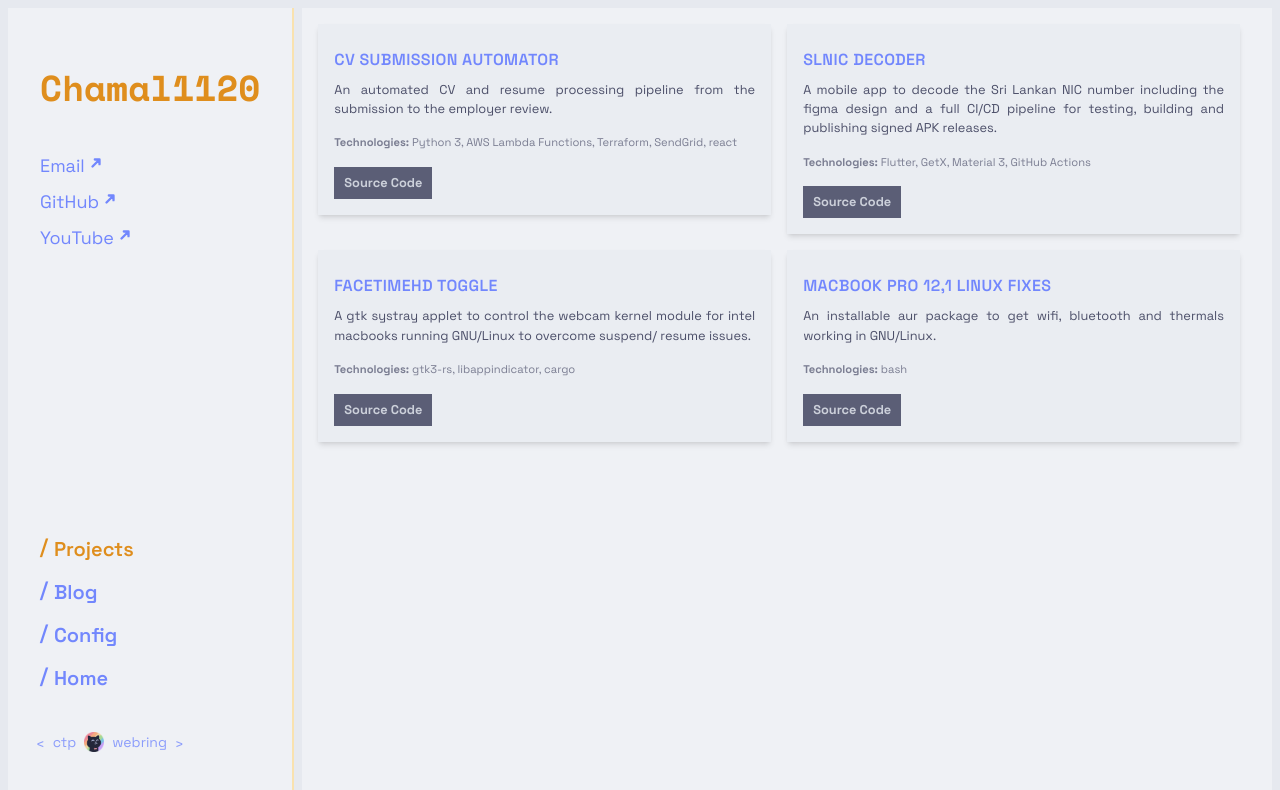
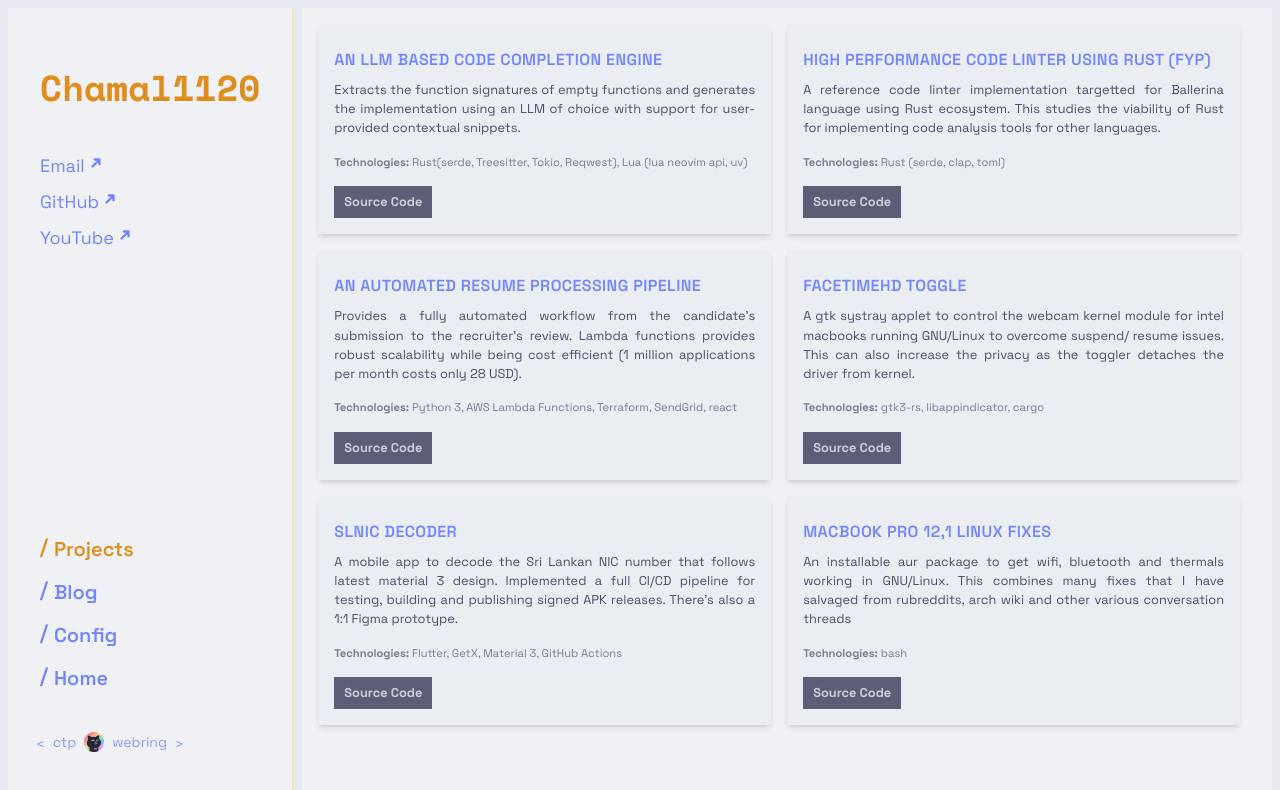
Before and after one commit to Chamal1120/my-personal-site, a Next.js app: page /projects in a window 1280 px wide. Shown: the top 790 px of the page. Built offline with nearby package versions, Linux system fonts and the light colour scheme.

Commit message:
chore: update project info

```diff
--- a/app/projects/page.tsx
+++ b/app/projects/page.tsx
@@ -8,34 +8,51 @@ export default function ProjectsPage() {
   // List of projects
   const projects = [
     {
-      title: "CV Submission Automator",
+      title: "An LLM based code completion engine",
       description:
-        "An automated CV and resume processing pipeline from the submission to the employer review.",
+        "Extracts the function signatures of empty functions and generates the implementation using an LLM of choice with support for user-provided contextual snippets.",
+      technologies:
+        "Rust(serde, Treesitter, Tokio, Reqwest), Lua (lua neovim api, uv)",
+      sourceCodeLink: "https://github.com/Chamal1120/chace",
+      previewLink: null,
+    },
+    {
+      title: "High performance code linter using Rust (FYP)",
+      description:
+        "A reference code linter implementation targetted for Ballerina language using Rust ecosystem. This studies the viability of Rust for implementing code analysis tools for other languages.",
+      technologies: "Rust (serde, clap, toml)",
+      sourceCodeLink: "https://github.com/RuztyCrabs/Blazelint",
+      previewLink: null,
+    },
+    {
+      title: "An automated resume processing pipeline",
+      description:
+        "Provides a fully automated workflow from the candidate’s submission to the recruiter’s review. Lambda functions provides robust scalability while being cost efficient (1 million applications per month costs only 28 USD).",
       technologies:
         "Python 3, AWS Lambda Functions, Terraform, SendGrid, react",
       sourceCodeLink: "https://github.com/Chamal1120/cv-submission-automator",
       previewLink: null,
     },
     {
+      title: "facetimehd Toggle",
+      description:
+        "A gtk systray applet to control the webcam kernel module for intel macbooks running GNU/Linux to overcome suspend/ resume issues. This can also increase the privacy as the toggler detaches the driver from kernel.",
+      technologies: "gtk3-rs, libappindicator, cargo",
+      sourceCodeLink: "https://github.com/Chamal1120/facetimehd-toggle",
+      previewLink: null,
+    },
+    {
       title: "SLNIC Decoder",
       description:
-        "A mobile app to decode the Sri Lankan NIC number including the figma design and a full CI/CD pipeline for testing, building and publishing signed APK releases.",
+        "A mobile app to decode the Sri Lankan NIC number that follows latest material 3 design. Implemented a full CI/CD pipeline for testing, building and publishing signed APK releases. There's also a 1:1 Figma prototype.",
       technologies: "Flutter, GetX, Material 3, GitHub Actions",
       sourceCodeLink: "https://github.com/chamal1120/slnic-decoder",
       previewLink: null,
     },
     {
-      title: "facetimehd Toggle",
-      description:
-        "A gtk systray applet to control the webcam kernel module for intel macbooks running GNU/Linux to overcome suspend/ resume issues.",
-      technologies: "gtk3-rs, libappindicator, cargo",
-      sourceCodeLink: "https://github.com/Chamal1120/facetimehd-toggle",
-      previewLink: null,
-    },
-    {
       title: "Macbook Pro 12,1 Linux Fixes",
       description:
-        "An installable aur package to get wifi, bluetooth and thermals working in GNU/Linux.",
+        "An installable aur package to get wifi, bluetooth and thermals working in GNU/Linux. This combines many fixes that I have salvaged from rubreddits, arch wiki and other various conversation threads",
       technologies: "bash",
       sourceCodeLink:
         "https://github.com/Chamal1120/macbookpro-12-1-linux-fix-files",
```
